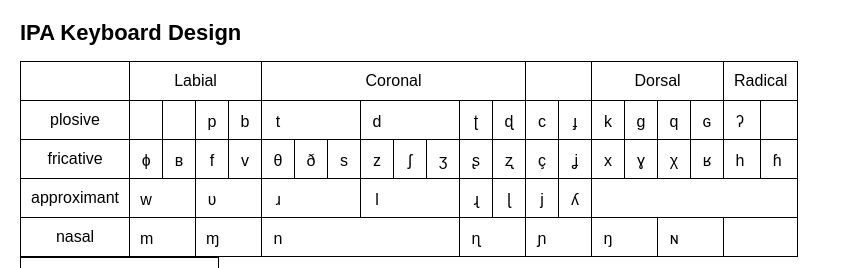
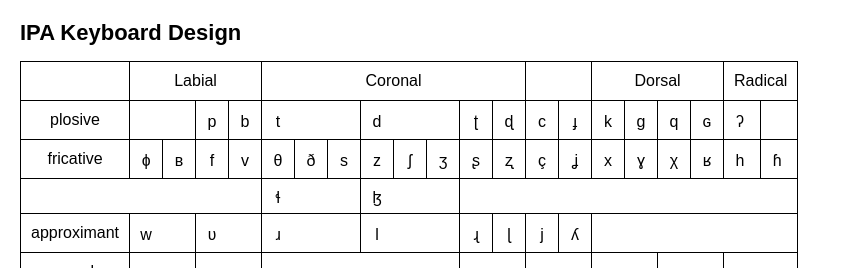
Before and after one commit to ngemily/ipa-keyboard, a React (Create React App) app: page / in a window 1280 px wide. Shown: the top 268 px of the page, without its empty margins (0-841 px from the left). Built offline with nearby package versions, Linux system fonts and the light colour scheme.

Commit message:
+lateral fricative

```diff
--- a/src/App.js
+++ b/src/App.js
@@ -118,8 +118,7 @@ function IPAChart() {
             </tr>
             <tr>
                 <td>plosive</td>
-                <IPAEntry value="" />
-                <IPAEntry value="" />
+                <IPAEntry value="" colSpan="2" />
                 <IPAEntry value="p" />
                 <IPAEntry value="b" />
                 <IPAEntry value="t" colSpan="3" />
@@ -156,6 +155,11 @@ function IPAChart() {
                 <IPAEntry value="ʁ" />
                 <IPAEntry value="h" />
                 <IPAEntry value="ɦ" />
+            </tr>
+            <tr>
+                <td colSpan="5"></td>
+                <IPAEntry value="ɬ" colSpan="3" />
+                <IPAEntry value="ɮ" colSpan="3" />
             </tr>
             <tr>
                 <td>approximant</td>
```
